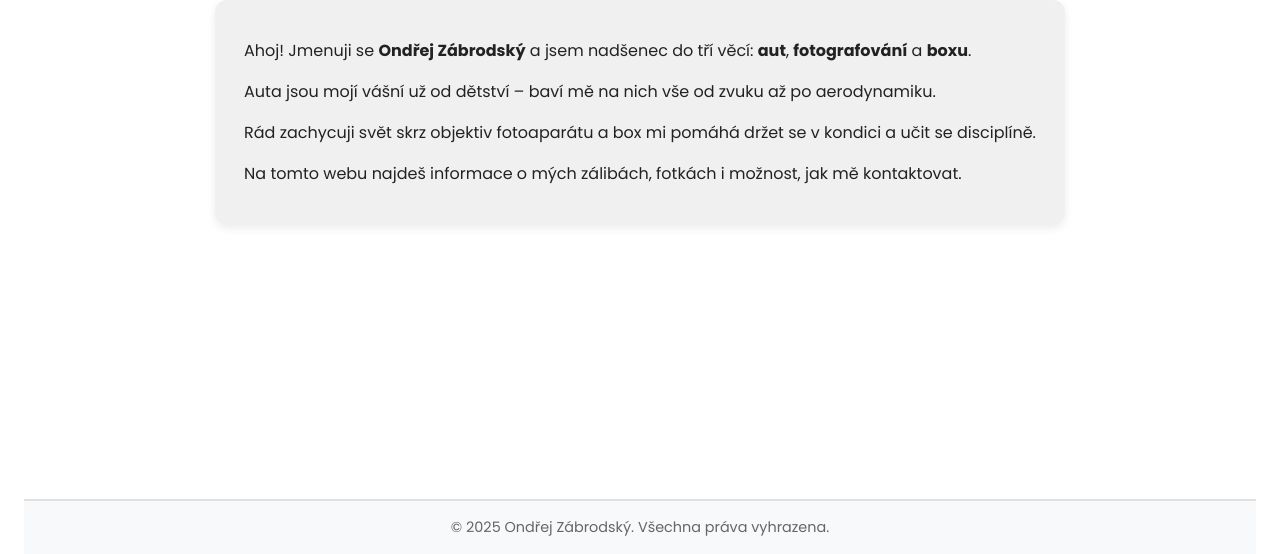
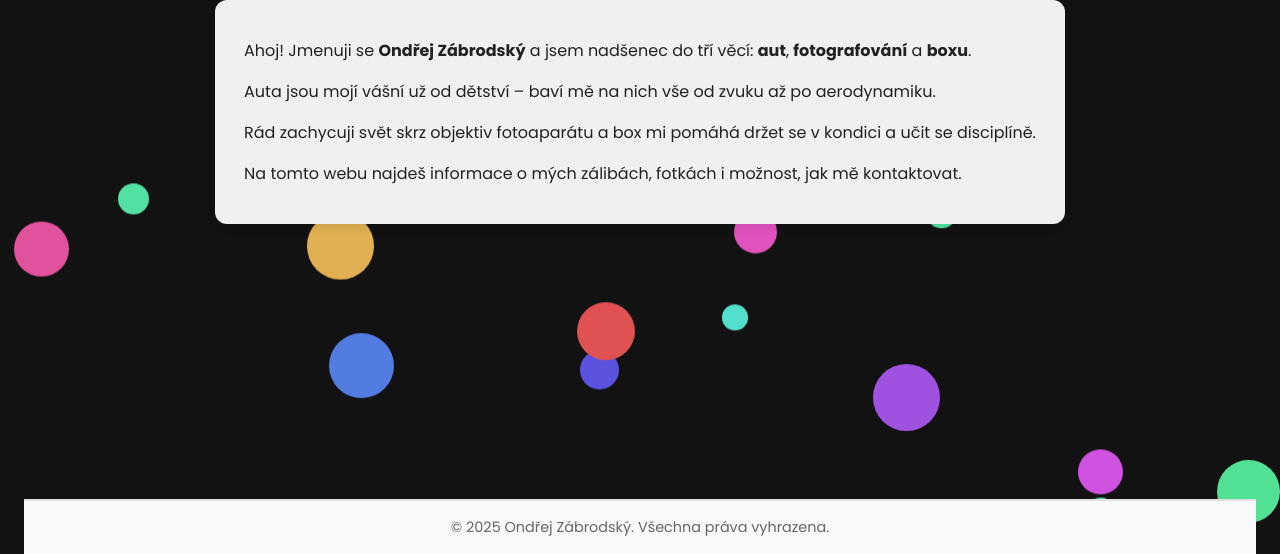
Before and after one commit to zabry0/moje-stranka, a plain HTML site: page index.html in a window 1280 px wide. Shown: the part 246-800 px from the top of the page. Drawn offline with nearby package versions, Linux system fonts and the light colour scheme.

Commit message:
Update index.html

```diff
--- a/index.html
+++ b/index.html
@@ -6,8 +6,33 @@
   <title>O mně | Ondřej Zábrodský</title>
   <link href="https://fonts.googleapis.com/css2?family=Poppins:wght@400;600;700&display=swap" rel="stylesheet" />
   <link rel="stylesheet" href="style.css" />
+  <!-- Přidáme anime.js CDN -->
+  <script src="https://cdn.jsdelivr.net/npm/animejs@3.2.1/lib/anime.min.js"></script>
+
+  <style>
+    /* Pozadí s animací */
+    #background-animation {
+      position: fixed;
+      top: 0;
+      left: 0;
+      width: 100vw;
+      height: 100vh;
+      z-index: -1; /* pod obsahem */
+      overflow: hidden;
+      background: #121212; /* můžeš změnit na světlou barvu podle potřeby */
+    }
+    .circle {
+      will-change: transform;
+      position: absolute;
+      border-radius: 50%;
+      background: rgba(255, 255, 255, 0.1);
+    }
+  </style>
 </head>
 <body>
+  <!-- Div pro animované pozadí -->
+  <div id="background-animation"></div>
+
   <header>
     <nav class="nav-container">
       <h1 class="logo">Ondřej Zábrodský</h1>
@@ -34,6 +59,33 @@
   <footer>
     &copy; 2025 Ondřej Zábrodský. Všechna práva vyhrazena.
   </footer>
+
   <script src="dark-mode-toggle.js"></script>
+<script>
+    const bg = document.getElementById("background-animation");
+
+    for (let i = 0; i < 25; i++) {
+      const circle = document.createElement("div");
+      circle.classList.add("circle");
+      circle.style.width = circle.style.height = `${Math.random() * 60 + 20}px`;
+      circle.style.background = `hsl(${Math.random() * 360}, 70%, 60%)`;
+      circle.style.top = `${Math.random() * 100}%`;
+      circle.style.left = `${Math.random() * 100}%`;
+
+      bg.appendChild(circle);
+
+      anime({
+        targets: circle,
+        translateY: [
+          { value: -100, duration: 2000 },
+          { value: 0, duration: 2000 }
+        ],
+        direction: 'alternate',
+        loop: true,
+        easing: 'easeInOutSine',
+        delay: Math.random() * 1000
+      });
+    }
+  </script>
 </body>
 </html>
```
